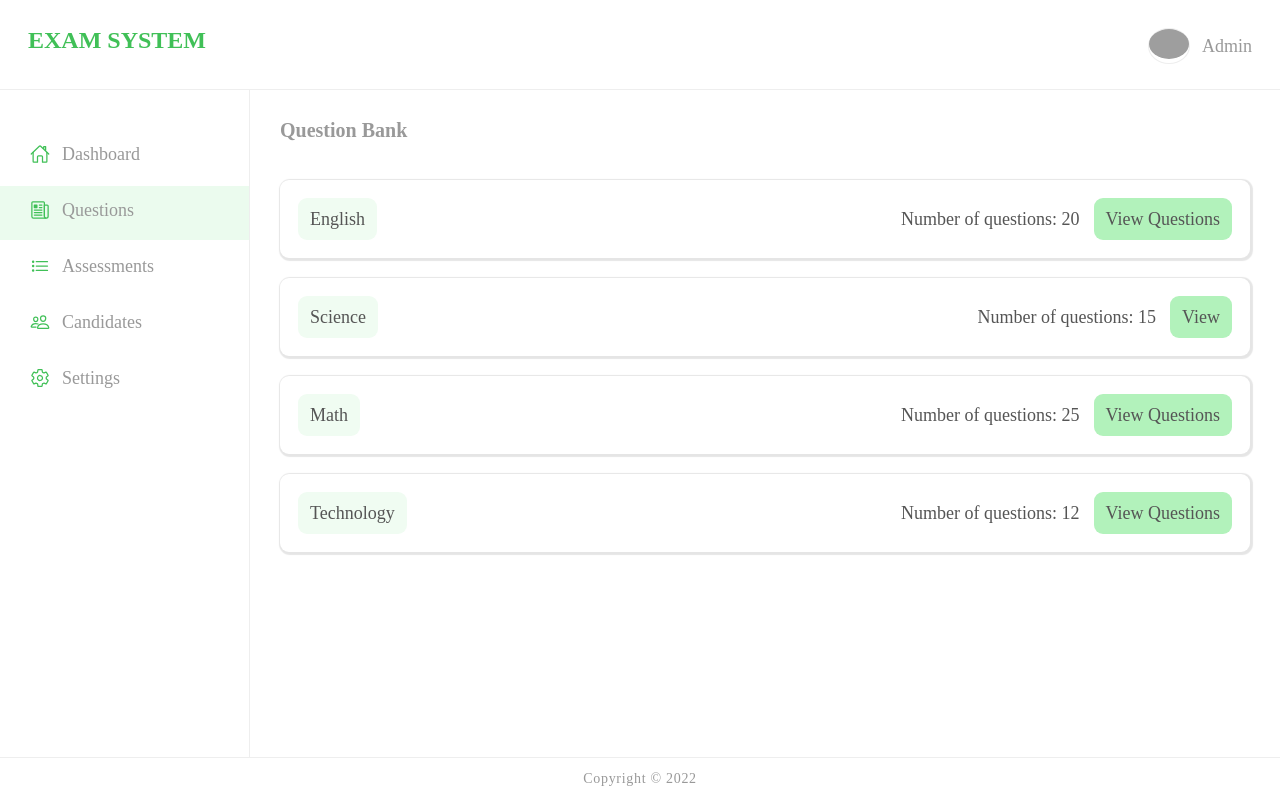
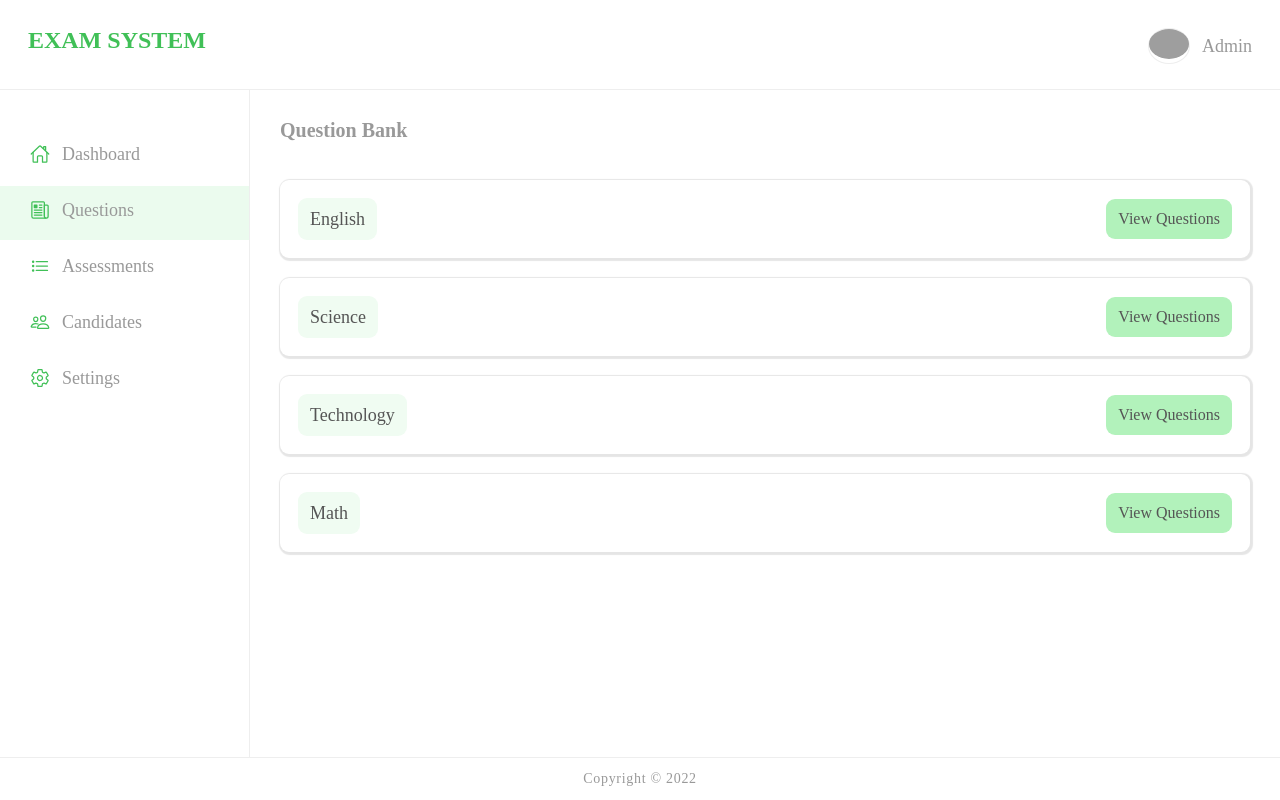
Before and after one commit to Nnvemeka/Exam-system, a React (Create React App) app: page /questions/question-bank in a window 1280 px wide. Built offline with nearby package versions, Linux system fonts and the light colour scheme; data requests are answered from the project's data file; grey boxes are pictures that could not be loaded.

Commit message:
Map through the question category render

```diff
--- a/db.json
+++ b/db.json
@@ -87,7 +87,7 @@
       ]
     },
     {
-      "categoryId": "1",
+      "categoryId": 1,
       "type": [
         "single choice"
       ],
--- a/src/pages/question-bank/QuestionBank.jsx
+++ b/src/pages/question-bank/QuestionBank.jsx
@@ -1,46 +1,31 @@
 import React from 'react'
+import { Link } from 'react-router-dom'
+import { useCategoriesData } from '../../hooks/useCategories'
 import './questionBank.css'
 
 const QuestionBank = () => {
+
+    const { data: categories } = useCategoriesData()
+
     return (
         <main className='questionBank'>
             <h3>Question Bank</h3>
-        <div className="bank-container">
+
+            {categories?.data.map((cat) => (
+                <div key={cat.id} className="bank-container">
                     <div className="left">
-                <div className="category">English</div>
+                        <div className="category">{cat.description}</div>
                     </div>
                     <div className="right">
-                <div className="number">Number of questions: 20</div>
-                <div className="view">View Questions</div>
+                        <Link
+                            to={`/question-bank/${cat.description}/${cat.id}`}
+                            className="view">
+                            View Questions
+                        </Link>
                     </div>
                 </div>
-        <div className="bank-container">
-            <div className="left">
-                <div className="category">Science</div>
-            </div>
-            <div className="right">
-                <div className="number">Number of questions: 15</div>
-                <div className="view">View</div>
-            </div>
-        </div>
-        <div className="bank-container">
-            <div className="left">
-                <div className="category">Math</div>
-            </div>
-            <div className="right">
-                <div className="number">Number of questions: 25</div>
-                <div className="view">View Questions</div>
-            </div>
-        </div>
-        <div className="bank-container">
-            <div className="left">
-                <div className="category">Technology</div>
-            </div>
-            <div className="right">
-                <div className="number">Number of questions: 12</div>
-                <div className="view">View Questions</div>
-            </div>
-        </div>
+            ))}
+
         </main>
     )
 }
--- a/src/pages/question-bank/questionBank.css
+++ b/src/pages/question-bank/questionBank.css
@@ -41,11 +41,13 @@ h3 {
 
 .view {
     color: #555;
-    font-size: 1.8rem;
+    font-size: 1.6rem;
     background-color: #b2f2bb;
     border-radius: 9px;
+    border: none;
     padding: 1.2rem;
     cursor: pointer;
+    text-decoration: none;
     transition: all 0.3s;
 }
 
```
Lines whose indentation alone changed are shown as unchanged.
